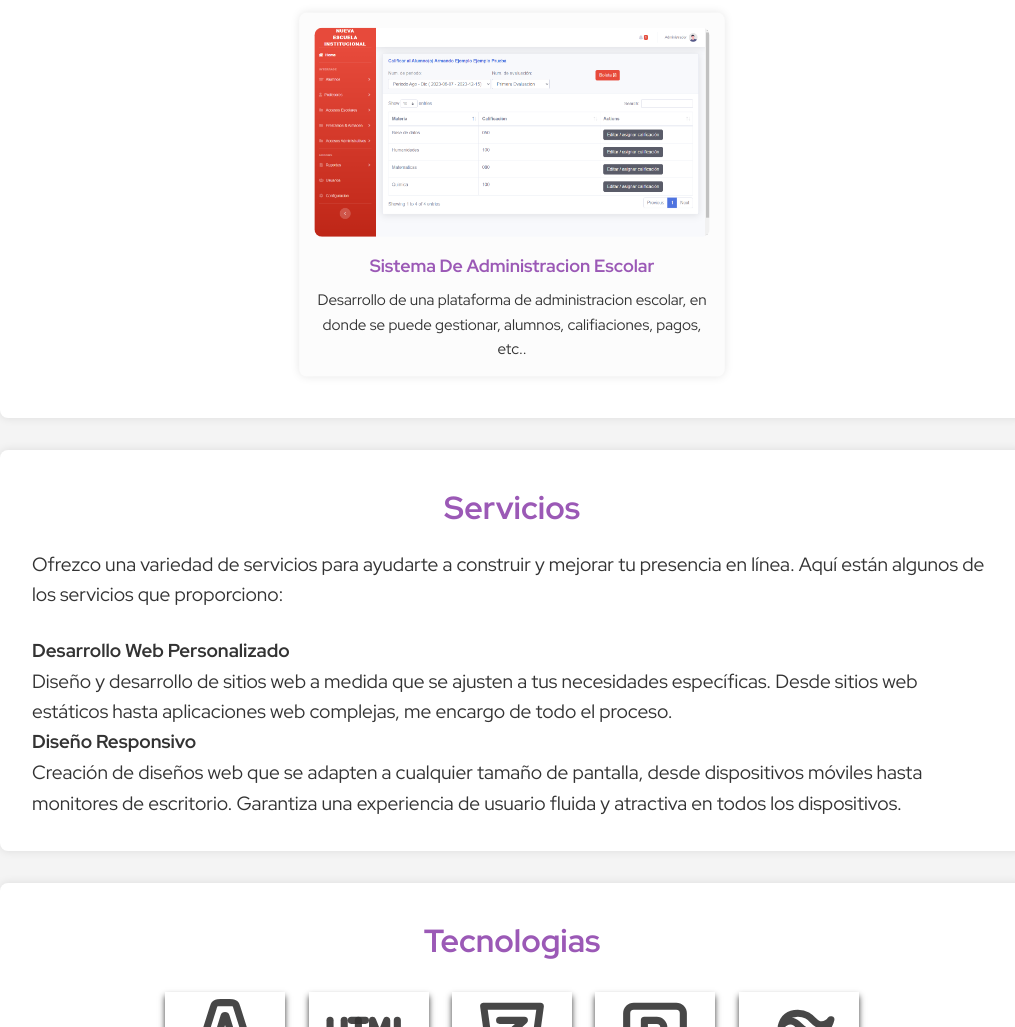
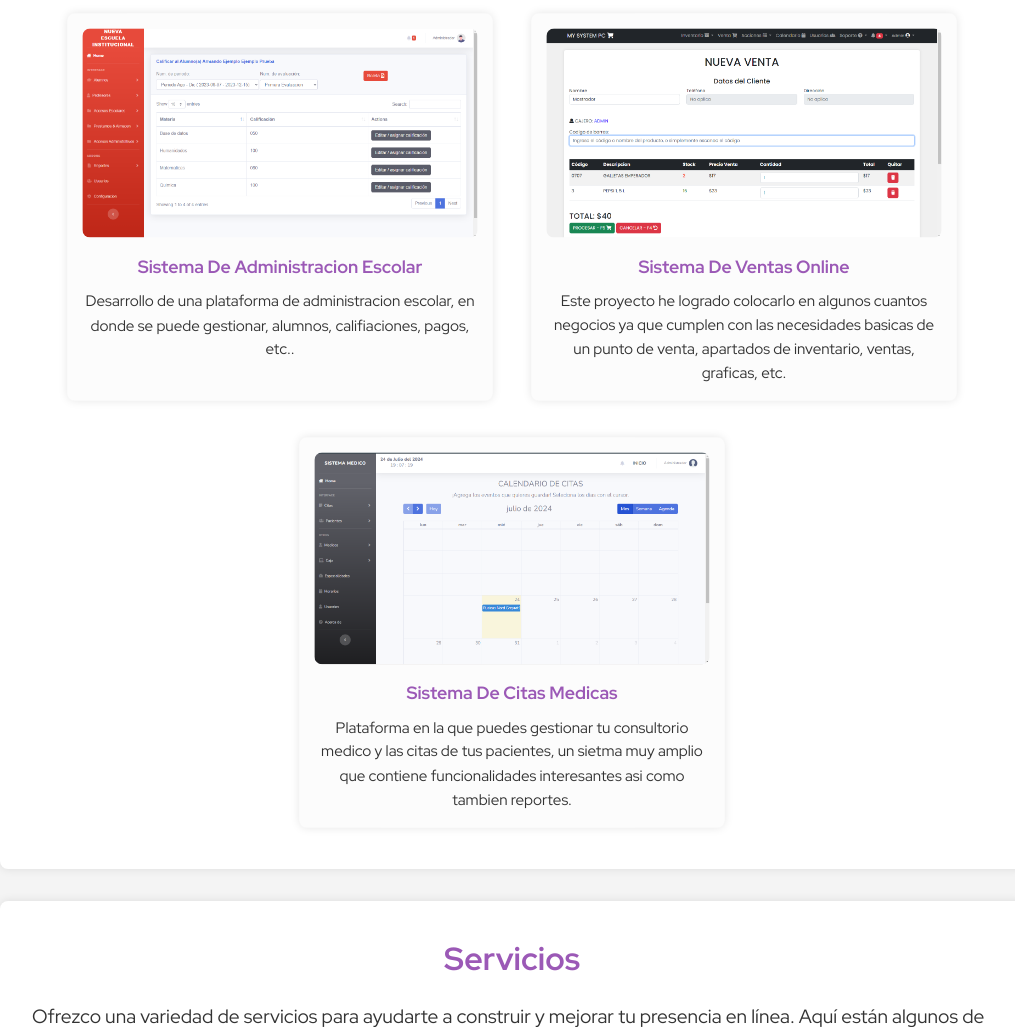
Before and after one commit to PriscaferF1/portafolio_trabajo, a plain HTML site: page index.html in a window 1280 px wide. Shown: the part 1200-2227 px from the top of the page, without its empty margins (128-1143 px from the left). Drawn offline with Linux system fonts and the light colour scheme.

Commit message:
Add files via upload

```diff
--- a/index.html
+++ b/index.html
@@ -48,6 +48,20 @@
             gestionar, alumnos, califiaciones, pagos, etc..
           </p>
         </div>
+        <div>
+          <img src="./img/cap2.png" alt="Proyecto 2" />
+          <h3>Sistema De Ventas Online</h3>
+          <p>Este proyecto he logrado colocarlo en algunos cuantos negocios ya que cumplen
+            con las necesidades basicas de un punto de venta, apartados de inventario, ventas, graficas, etc.
+          </p>
+        </div>
+        <div>
+          <img src="./img/cap3.png" alt="Proyecto 3" />
+          <h3>Sistema De Citas Medicas</h3>
+          <p>Plataforma en la que puedes gestionar tu consultorio medico y las citas de tus pacientes, un sietma
+            muy amplio que contiene funcionalidades interesantes asi como tambien reportes.
+          </p>
+        </div>
 
 
       </div>
@@ -77,6 +91,7 @@
           dispositivos.
         </p>
       </div>
+
 
     </section>
 
```
